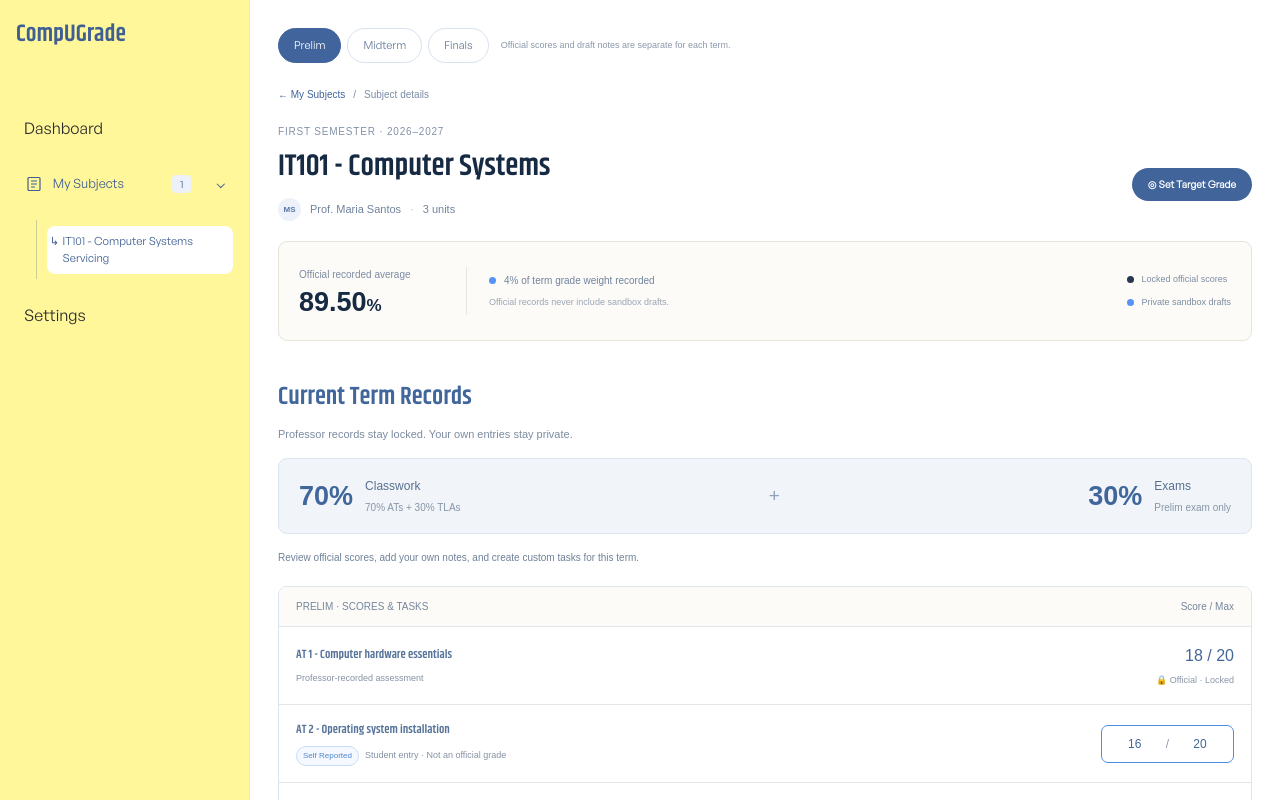
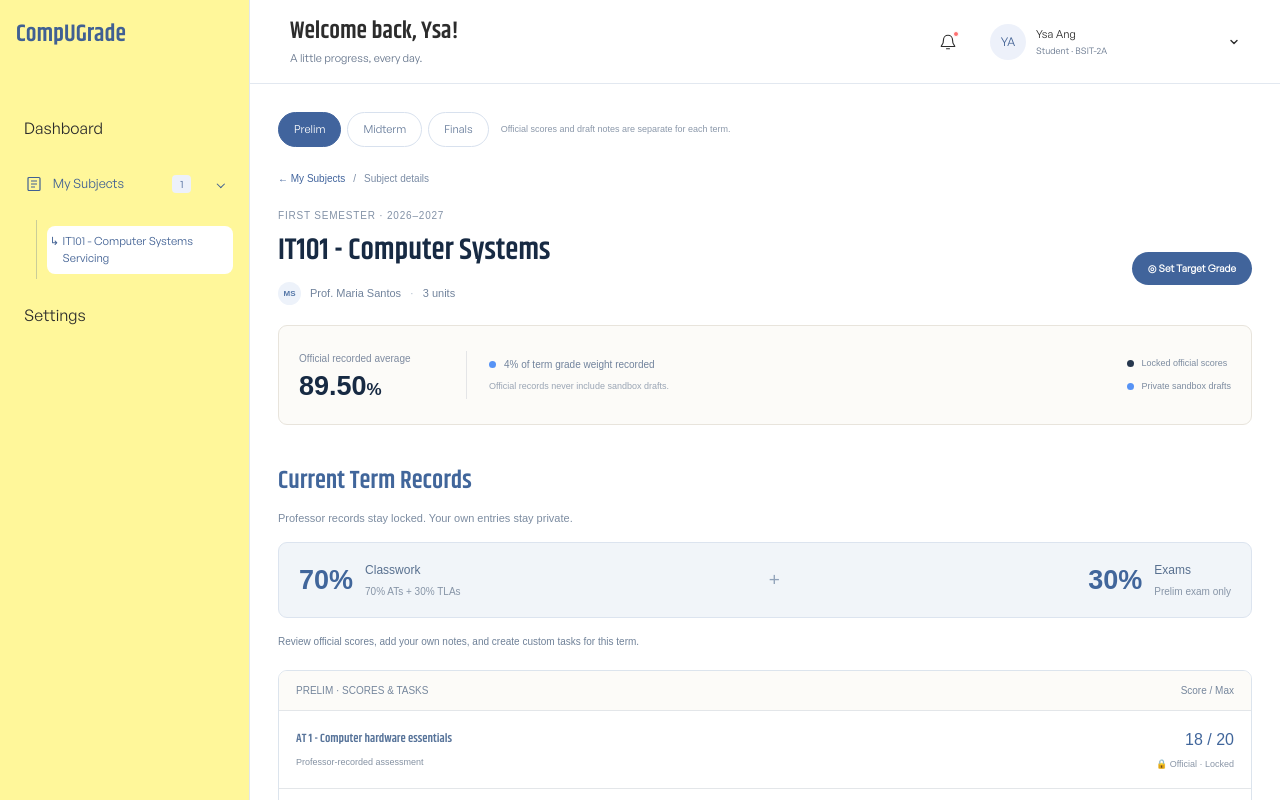
Before and after one commit to UIC-CCS-WEB-DEVELOPMENT-2026-2027/grade-compute, a React (Vite) app: page /student/subject/C101 in a window 1280 px wide. Shown: the top 800 px of the page. Built offline with nearby package versions, Linux system fonts and the light colour scheme.

Commit message:
Add student welcome header to subject details
Show the student's greeting, notification indicator, and profile summary on subject details.

```diff
--- a/src/pages/student/SubjectDetail.css
+++ b/src/pages/student/SubjectDetail.css
@@ -1,5 +1,131 @@
 
 /* STUDENT DASHBOARD*/
+
+.subject-detail-layout {
+    display: flex;
+    min-height: 100vh;
+    background: #ffffff;
+}
+
+.subject-detail-main {
+    flex: 1;
+    min-width: 0;
+}
+
+.subject-page-header {
+    display: flex;
+    align-items: center;
+    justify-content: space-between;
+    gap: 24px;
+    min-height: 84px;
+    padding: 14px 40px;
+    border-bottom: 1px solid #e2e8f0;
+    background: #ffffff;
+}
+
+.subject-page-greeting h1 {
+    margin: 0;
+    color: #2c2c2c;
+    font-size: 24px;
+    line-height: 1.25;
+}
+
+.subject-page-greeting p {
+    margin-top: 4px;
+    color: #64748b;
+    font-size: 11px;
+}
+
+.subject-page-header-actions {
+    display: flex;
+    align-items: center;
+    gap: 28px;
+}
+
+.subject-page-notifications {
+    position: relative;
+    display: inline-flex;
+    align-items: center;
+    justify-content: center;
+    width: 28px;
+    height: 32px;
+    padding: 0;
+    background: transparent;
+    color: #2c2c2c;
+}
+
+.subject-page-notifications:hover {
+    background: transparent;
+    opacity: 0.75;
+}
+
+.subject-page-notifications svg {
+    width: 18px;
+    height: 18px;
+}
+
+.subject-page-notification-dot {
+    position: absolute;
+    top: 5px;
+    right: 3px;
+    width: 6px;
+    height: 6px;
+    border: 1px solid #ffffff;
+    border-radius: 50%;
+    background: #ff7070;
+}
+
+.subject-page-profile {
+    display: flex;
+    align-items: center;
+    gap: 10px;
+    min-width: 250px;
+}
+
+.subject-page-avatar {
+    display: inline-flex;
+    align-items: center;
+    justify-content: center;
+    width: 36px;
+    height: 36px;
+    flex: 0 0 36px;
+    border-radius: 50%;
+    background: #edf1fa;
+    color: #406093;
+    font-size: 12px;
+}
+
+.subject-page-profile-details {
+    display: flex;
+    flex: 1;
+    flex-direction: column;
+    gap: 2px;
+    min-width: 0;
+}
+
+.subject-page-profile-name,
+.subject-page-profile-role {
+    overflow: hidden;
+    text-overflow: ellipsis;
+    white-space: nowrap;
+}
+
+.subject-page-profile-name {
+    color: #2c2c2c;
+    font-size: 11px;
+}
+
+.subject-page-profile-role {
+    color: #64748b;
+    font-size: 9px;
+}
+
+.subject-page-profile-chevron {
+    width: 12px;
+    height: 12px;
+    flex: 0 0 12px;
+    color: #2c2c2c;
+}
 
 .student-dashboard {
     width: 100%;
@@ -240,6 +366,18 @@
 /*  MOBILE RESPONSIVENESS */
 
 @media (max-width: 760px) {
+    .subject-page-header {
+        padding: 14px 20px;
+    }
+
+    .subject-page-header-actions {
+        gap: 14px;
+    }
+
+    .subject-page-profile {
+        min-width: 0;
+    }
+
     .student-dashboard {
         padding: 20px 16px;
     }
@@ -278,6 +416,18 @@
 }
 
 @media (max-width: 420px) {
+    .subject-page-header {
+        align-items: flex-start;
+        flex-direction: column;
+        gap: 12px;
+        padding: 14px 16px;
+    }
+
+    .subject-page-header-actions {
+        justify-content: space-between;
+        width: 100%;
+    }
+
     .student-dashboard {
         padding: 18px 12px;
     }
--- a/src/pages/student/SubjectDetail.jsx
+++ b/src/pages/student/SubjectDetail.jsx
@@ -2,17 +2,85 @@
 import { useState } from "react";
 import Sidebar from "../../components/shared/Sidebar";
 import CurrentTermRecords from "../../components/student/CurrentTermRecord";
+import { getDb } from "../../utils/db";
 import "./SubjectDetail.css";
 
 function SubjectDetail() {
     const [term, setTerm] = useState("Prelim");
-
+    const dbData = getDb();
+    const student = dbData?.users?.find((user) => user.id === "U1");
+    const studentName = student?.name || "Student";
+    const firstName = studentName.split(" ")[0];
+    const initials = studentName
+        .split(" ")
+        .map((part) => part[0])
+        .slice(0, 2)
+        .join("")
+        .toUpperCase();
     const terms = ["Prelim", "Midterm", "Finals"];
 
     return (
-        <div className="flex-row" style={{ minHeight: "100vh", gap: 0 }}>
+        <div className="subject-detail-layout">
             <Sidebar />
-            <main className="student-dashboard" style={{ flex: 1, minWidth: 0 }}>
+            <div className="subject-detail-main">
+                <header className="subject-page-header">
+                    <div className="subject-page-greeting">
+                        <h1>Welcome back, {firstName}!</h1>
+                        <p>A little progress, every day.</p>
+                    </div>
+
+                    <div className="subject-page-header-actions">
+                        <button
+                            type="button"
+                            className="subject-page-notifications"
+                            aria-label="Notifications"
+                        >
+                            <svg viewBox="0 0 24 24" fill="none" aria-hidden="true">
+                                <path
+                                    d="M18 9a6 6 0 0 0-12 0c0 7-3 7-3 9h18c0-2-3-2-3-9ZM10 21h4"
+                                    stroke="currentColor"
+                                    strokeWidth="1.5"
+                                    strokeLinecap="round"
+                                    strokeLinejoin="round"
+                                />
+                            </svg>
+                            <span className="subject-page-notification-dot" />
+                        </button>
+
+                        <div className="subject-page-profile">
+                            <span className="subject-page-avatar" aria-hidden="true">
+                                {initials}
+                            </span>
+                            <span className="subject-page-profile-details">
+                                <span className="subject-page-profile-name">
+                                    {studentName}
+                                </span>
+                                <span className="subject-page-profile-role">
+                                    Student
+                                    {student?.programSection
+                                        ? ` · ${student.programSection}`
+                                        : ""}
+                                </span>
+                            </span>
+                            <svg
+                                className="subject-page-profile-chevron"
+                                viewBox="0 0 12 12"
+                                fill="none"
+                                aria-hidden="true"
+                            >
+                                <path
+                                    d="m3 4.5 3 3 3-3"
+                                    stroke="currentColor"
+                                    strokeWidth="1.4"
+                                    strokeLinecap="round"
+                                    strokeLinejoin="round"
+                                />
+                            </svg>
+                        </div>
+                    </div>
+                </header>
+
+                <main className="student-dashboard">
 
             {/* Term Navigation */}
             <div className="subject-term-navigation">
@@ -117,7 +185,8 @@ function SubjectDetail() {
             {/* Current Term Records */}
             <CurrentTermRecords term={term} />
 
-            </main>
+                </main>
+            </div>
         </div>
     );
 }
```
